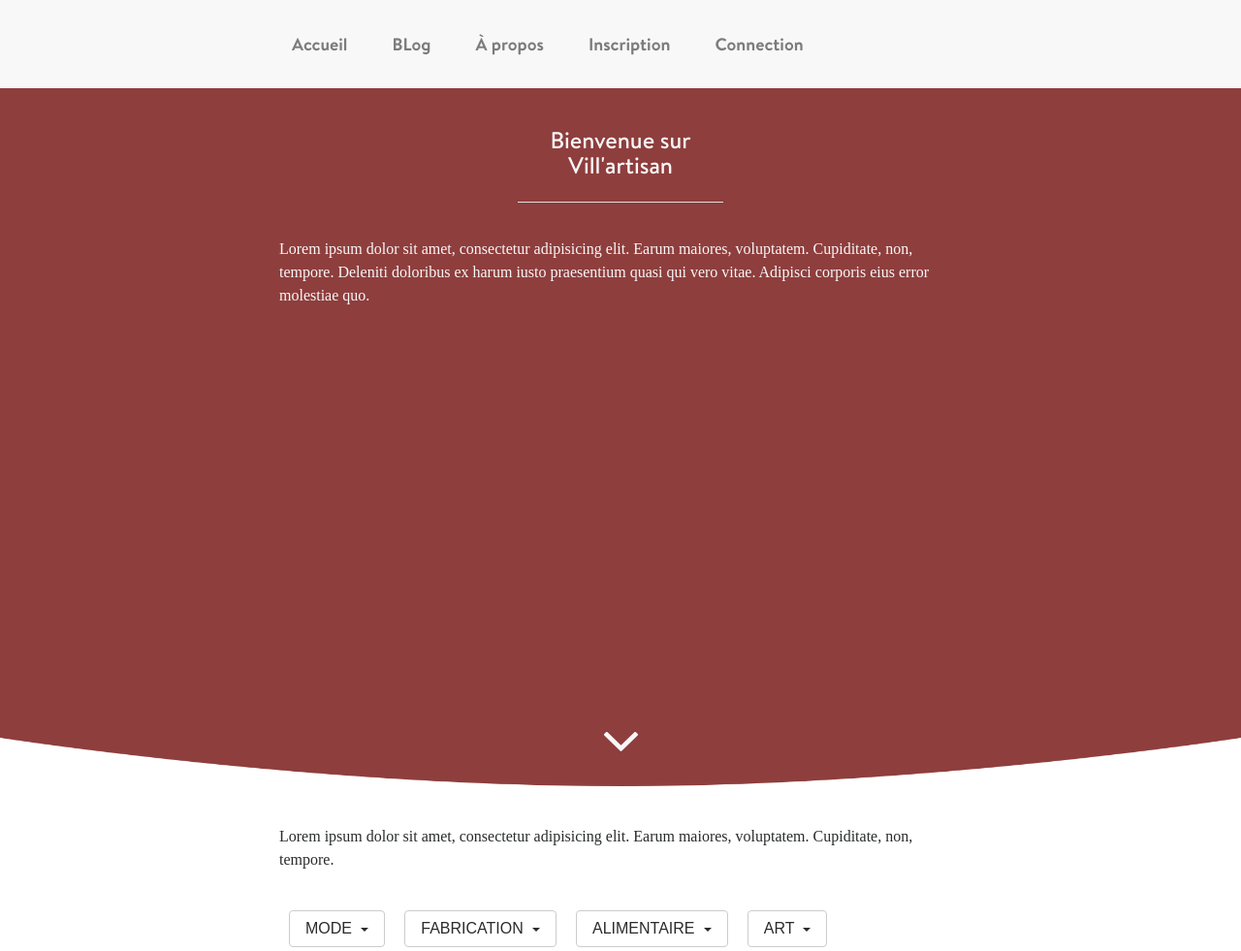
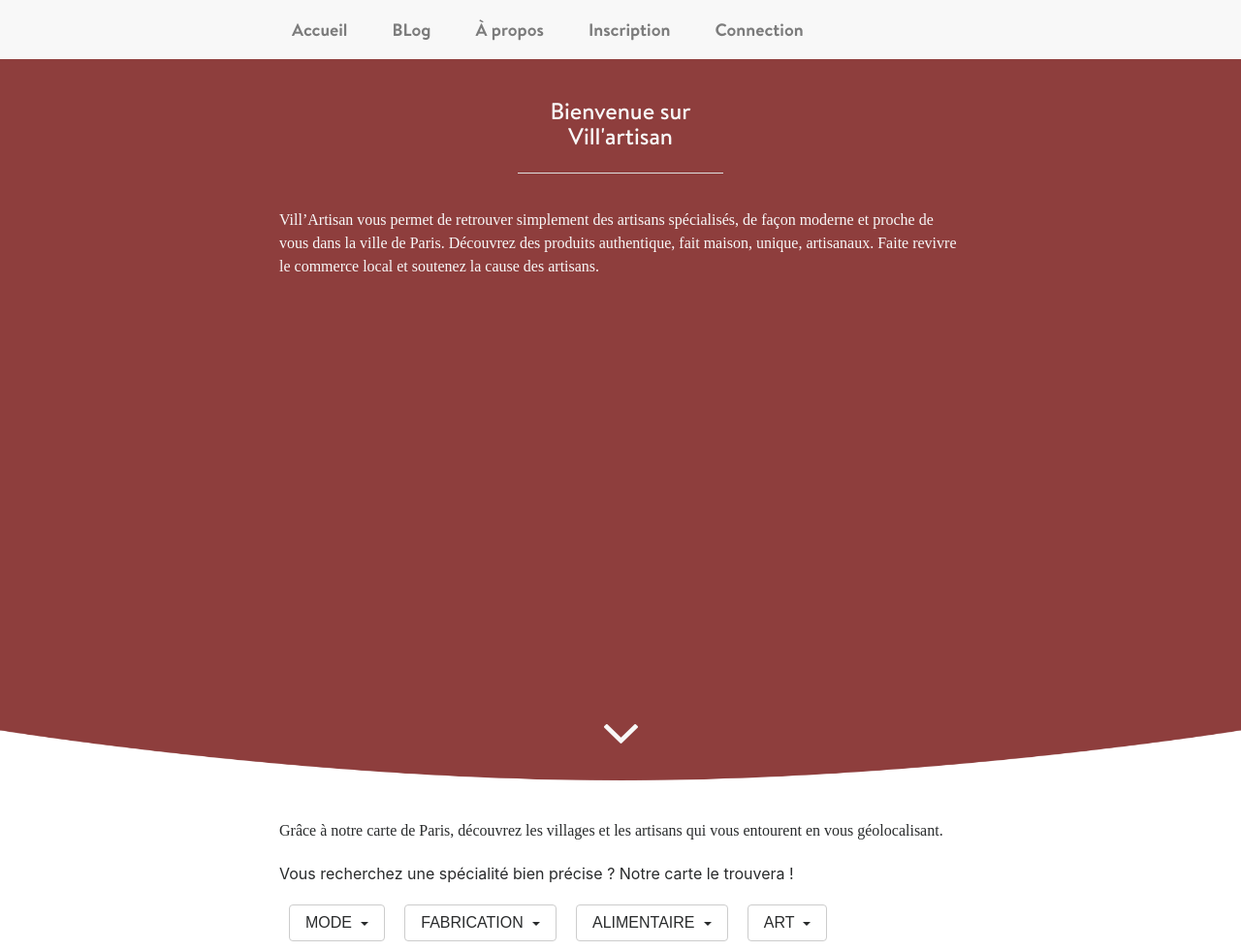
Before and after one commit to nekodemaker/project_vill_artisan, a PHP site: page / in a window 1280 px wide. Shown: the top 981 px of the page at 97% size. Run offline with PHP 8.4, Linux system fonts and the light colour scheme; data that the repository does not hold is empty; some libraries are stand-ins or nearby versions; some web fonts are replaced.

Commit message:
added style infowindow + footer

```diff
--- a/views/home.html.twig
+++ b/views/home.html.twig
@@ -6,9 +6,9 @@
         <div class="content_container">
             <h4>Bienvenue sur<br> Vill'artisan</h4>
             <hr>
-            <p>Lorem ipsum dolor sit amet, consectetur adipisicing elit.
-                Earum maiores, voluptatem. Cupiditate, non, tempore. Deleniti doloribus ex harum
-                iusto praesentium quasi qui vero vitae. Adipisci corporis eius error molestiae quo.</p>
+            <p>Vill’Artisan vous permet de retrouver simplement des artisans spécialisés, de façon moderne et proche de vous dans la ville de Paris. Découvrez des produits authentique, fait maison, unique, artisanaux.
+                Faite revivre le commerce local et soutenez la cause des artisans.
+            </p>
             <a class="arrow_slide_down_button" href="#project_container">
                 <img class="arrow_slide_down" src="web/assets/img/fa-angle-down.png" alt="arrow_scroll_action">
             </a>
@@ -16,8 +16,8 @@
     </div>
     <div id="project_container">
         <div class="content_container">
-            <p>Lorem ipsum dolor sit amet, consectetur adipisicing elit.
-                Earum maiores, voluptatem. Cupiditate, non, tempore.</p>
+            <p>Grâce à notre carte de Paris, découvrez les villages et les artisans qui vous entourent en vous géolocalisant.</p>
+            <span>Vous recherchez une spécialité bien précise ? Notre carte le trouvera !</span>
 
             <div id="select_container">
                 <div class="dropdown">
@@ -72,9 +72,7 @@
         <div class="col_preview">
             <h4>Blog</h4>
             <hr>
-            <p>Lorem ipsum dolor sit amet, consectetur adipisicing elit.
-                Earum maiores, voluptatem. Cupiditate, non, tempore. Deleniti doloribus ex harum
-                iusto praesentium quasi qui vero vitae. Adipisci corporis eius error molestiae quo.</p>
+            <p>Bienvenue sur le blog du site, vous pourrez, ici, retrouvez notre actualité, celle des artisans qui nous ont rejoints et celle du monde de l’artisanat et du commerce local !</p>
 
             <div class="row d-none d-lg-flex">
                 <div class="col-4">
@@ -189,9 +187,12 @@
                 <div class="col-12 col-sm-5 ">
                     <h3>Villageois</h3>
                     <img src="web/assets/img/villageois.png" alt="">
-                    <p>Lorem ipsum dolor sit amet, consectetur adipisicing elit. A beatae eligendi,
-                        enim esse fugiat incidunt, iure laboriosam,laborum necessitatibus nisi nobis
-                        pariatur perferendis saepe sunt temporibus. Cum laborum quibusdam repellat.</p>
+                    <p>Vous vous sentez concerné par notre concept ?
+                        inscrivez-vous et commencé à explorer les différents villages qui vous entourent grâce à notre carte,
+                        découvrez des artisans uniques et originaux. Vous aurez la possibilité de suivre notre actualité et celle des artisans,
+                        discutez en direct avec eux. Vous pourrez personnaliser votre page profil et définir quelles sont les artisans qui vous
+                        intéressent. En vous inscrivant vous soutenez le commerce local,
+                        des artisans passionnés qui délivrent depuis de nombreuses années leur savoir-faire.</p>
                         <a class="submit_button" href="#">
                         <span class="hover">INSCRIVEZ-VOUS</span>
                         <span>INSCRIVEZ-VOUS</span>
@@ -200,9 +201,11 @@
                 <div class="col-12 col-sm-5 offset-sm-2">
                     <h3>Artisan</h3>
                     <img src="web/assets/img/boucher.png" alt="">
-                    <p>Lorem ipsum dolor sit amet, consectetur adipisicing elit. A beatae eligendi,
-                        enim esse fugiat incidunt, iure laboriosam,laborum necessitatibus nisi nobis
-                        pariatur perferendis saepe sunt temporibus. Cum laborum quibusdam repellat.</p>
+                    <p>Vous êtes un artisan localisé à Paris ? Vous voulez vous digitaliser ? Nous sommes faits pour vous.
+                        Grâce à Vill’artisan profitez d’une présence digitale prise en main par notre équipe, une plus grande visibilité
+                        grâce à nos nombreux utilisateurs. Grâce à votre page Vous pourrez partager votre savoir-faire à travers des photos,
+                        des vidéos, votre actualité et bien plus. Rejoindre Vill’artisan,
+                        l’occasion de rejoindre un merveilleux concept qui cherche à vous soutenir !</p>
                     <a class="submit_button" href="#">
                         <span class="hover">INSCRIVEZ-VOUS</span>
                         <span>INSCRIVEZ-VOUS</span>
--- a/views/layout.html.twig
+++ b/views/layout.html.twig
@@ -68,12 +68,16 @@
         <div id="footer_content">
             <div class="row">
                 <div class="col-12 col-md-4 offset-md-2 col-lg-3 offset-lg-3">
-                    <a href="?action=about">À propos</a>
-                    <a href="#">Concact</a>
+                    <a href="?action=home">Accueil</a>
+                    <a href="?action=blog">Actualités</a>
                 </div>
                 <div class="col-12 col-md-4 col-lg-3">
-                    <a href="#">Terms of use</a>
-                    <a href="#">Privacy policy</a>
+                    {% if name is defined and name is not empty %}
+                    <a href="?action=profile">Profil</a>
+                    {% else %}
+                    <a href="?action=register">Inscription</a>
+                    {% endif %}
+                    <a href="?action=about">À propos</a>
                 </div>
             </div>
             <a class="brand" href="?action=home">
--- a/web/markers.js
+++ b/web/markers.js
@@ -3,6 +3,6 @@ var markers = [
         "name": 'Arnaud Vasser',
         "lat": '48.862173871693635',
         "lng": '2.34133243560791',
-        "description": '<img src="artisan-commercant.jpg" style="width: 100px; height: 100px; border-radius: 50%;" alt=""><br><strong>Patissier</strong><p>7 rue du Louvre, 75001 Paris<br>8h – 19h</p>'
+        "description": '<div class="infowindow_content"><img class="img_infowindow" src="web/assets/img/bijoutier.png" alt=""><br><h5>Nom prenom</h5><h6><b>Joillier</b></h6><p>7 rue du Louvre, 75001 Paris<br><br>9h-12h30  13h30–19h</p></div>'
     }
 ];
--- a/web/style.css
+++ b/web/style.css
@@ -73,9 +73,6 @@ html body header .container .hidden-lg-up .login_button img {
   width: inherit;
   height: inherit;
 }
-html body header .container .navbar-collapse .navbar-nav {
-  padding: 15px 0 15px 0;
-}
 html body header .container .navbar-collapse .navbar-nav li {
   text-align: center;
   font-family: 'Brandon_text-Bold';
@@ -145,6 +142,16 @@ html body #main_container #project_container #map {
   width: 100%;
   height: 80vh;
   margin: 30px 0 30px 0;
+}
+html body #main_container #project_container .infowindow_content .img_infowindow {
+  width: 200px;
+  margin-bottom: 10px;
+}
+html body #main_container #project_container .infowindow_content b {
+  color: #8e3e3d;
+}
+html body #main_container #project_container .infowindow_content b, html body #main_container #project_container .infowindow_content p {
+  margin: 5px 0 5px 0;
 }
 html body #main_container #project_container .col_preview {
   display: flex;
@@ -712,7 +719,7 @@ html body #main_container .contact_container .row .col-12 .col_content .chat_con
 html body #main_container .contact_container .row .col-12 .col_content .chat_container .your_message {
   max-width: 70%;
   align-self: flex-end;
-  padding: 2px 8px 3px 8px;
+  padding: 4px 8px 4px 8px;
   background-color: #d3ae68;
   color: #f8f8f8;
   border-radius: 8px 8px 0 8px;
@@ -723,7 +730,7 @@ html body #main_container .contact_container .row .col-12 .col_content .chat_con
 html body #main_container .contact_container .row .col-12 .col_content .chat_container .his_message {
   max-width: 70%;
   align-self: flex-start;
-  padding: 2px 8px 3px 8px;
+  padding: 4px 8px 4px 8px;
   background-color: #f8f8f8;
   color: #000;
   border-radius: 8px 8px 8px 0;
@@ -751,6 +758,9 @@ html body #main_container .contact_container .row .col-12 .col_content .text_edi
 }
 html body #main_container #profile_crafter_container {
   padding-top: 40px;
+}
+html body #main_container #profile_crafter_container .row {
+  width: 100%;
 }
 html body #main_container #profile_crafter_container .row .col-10 img {
   margin: auto;
@@ -864,7 +874,7 @@ html body footer #footer_content #copyright p {
     padding-left: 21%;
   }
   html body #main_container #home_container #welcome_container {
-    height: 90vh;
+    height: 93vh;
   }
   html body #main_container #article_container .col_preview {
     display: flex;
--- a/web/style.scss
+++ b/web/style.scss
@@ -158,7 +158,6 @@ html{
                 }
                 .navbar-collapse{
                     .navbar-nav{
-                        padding: 15px 0 15px 0;
 
                         li{
                             text-align: center;
@@ -236,6 +235,21 @@ html{
                     height: 80vh;
                     margin: 30px 0 30px 0;
                 }
+                .infowindow_content{
+                    .img_infowindow{
+                        width: 200px;
+                        margin-bottom: 10px;
+                    }
+
+                    b{
+                        color: $red;
+                    }
+
+                    b, p{
+                        margin: 5px 0 5px 0;
+                    }
+                }
+
                 .col_preview{
                     @include content_container;
                     width: 55%;
@@ -714,7 +728,7 @@ html{
                                 .your_message{
                                     max-width: 70%;
                                     align-self: flex-end;
-                                    padding: 2px 8px 3px 8px;
+                                    padding: 4px 8px 4px 8px;
                                     background-color: $gold;
                                     color: $white;
                                     border-radius: 8px 8px 0 8px;
@@ -726,7 +740,7 @@ html{
                                 .his_message{
                                     max-width: 70%;
                                     align-self: flex-start;
-                                    padding: 2px 8px 3px 8px;
+                                    padding: 4px 8px 4px 8px;
                                     background-color: $white;
                                     color: #000;
                                     border-radius: 8px 8px 8px 0;
@@ -764,6 +778,8 @@ html{
                 padding-top: 40px;
 
                 .row{
+                    width: 100%;
+
                     .col-10{
                         img{
                             margin: auto;
@@ -905,7 +921,7 @@ html{
 
                 #home_container{
                     #welcome_container{
-                        height: 90vh;
+                        height: 93vh;
                     }
                 }
                 #article_container{
```
Also changed, not shown: views/artisan_profile.html.twig (+6 -6 lines), web/assets/img/ashton-mullins-138190.png (added), web/assets/img/collier.png (added), web/assets/img/lady-black-dress-jewellery-dress-39648.png (added), web/assets/img/nature-hand-natural-people-37826.png (added), web/assets/img/pexels-photo-336933.png (added), web/assets/img/wesley-tingey-178030.png (added), 1 other file.
